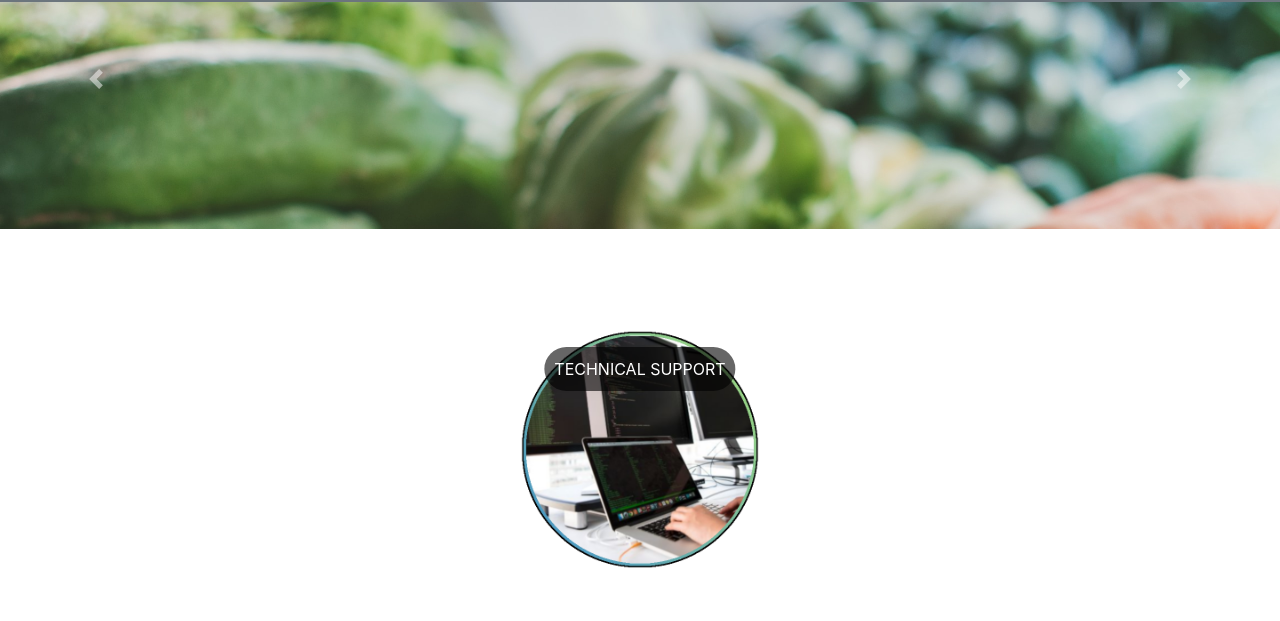
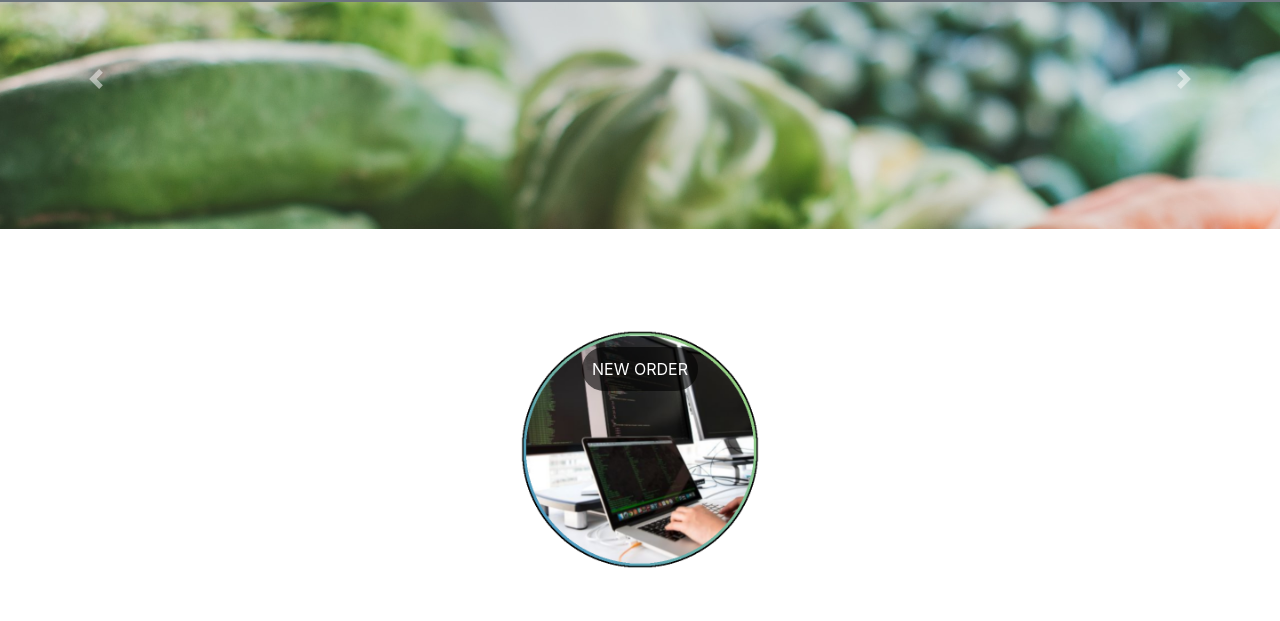
Before and after one commit to TheHezze/acme, a website with bundled scripts: page index.html in a window 1280 px wide. Shown: the part 121-742 px from the top of the page. Built offline with nearby package versions, Linux system fonts and the light colour scheme; files whose address does not match are found by name.

Commit message:
Update index.html

```diff
--- a/index.html
+++ b/index.html
@@ -107,9 +107,9 @@
         </div> -->
         <div class="col-md-12 col-lg-12">
           <a class="portfolio-item d-block mx-auto" href="#portfolio-modal-2">
-            <div class="centered text-uppercase">Technical Support</div>
+            <div class="centered text-uppercase">New Order</div>
             <div class="portfolio-item-caption d-flex position-absolute h-100 w-100">
-              <div class="centered text-uppercase">Technical Support</div>
+              <div class="centered text-uppercase">New Ordert</div>
               <div class="portfolio-item-caption-content my-auto w-100 text-center text-white">
                 <img src="img/axi1.png" width=15%></>
               </div>
@@ -189,7 +189,7 @@
   <!-- Contact Section -->
   <section id="contact">
     <div class="container">
-      <h2 class="text-center text-uppercase text-secondary mb-0">Live Pricing<br><br><img src="img/ax0.png" class="img-fluid" width=45px><br><br></h2>
+      <h2 class="text-center text-uppercase text-secondary mb-0">Live Market Prices<br><br><img src="img/ax0.png" class="img-fluid" width=45px><br><br></h2>
       <div class="row">
         <div class="col-lg-4 ml-auto">
           <p class="lead">Coming Soon.</p>
@@ -268,10 +268,10 @@
       <div class="container text-center">
         <div class="row">
           <div class="col-lg-8 mx-auto">
-            <h2 class="text-secondary text-uppercase mb-0">It Support</h2>
+            <h2 class="text-secondary text-uppercase mb-0">New Order</h2>
             <hr class="star-dark mb-5">
 <iframe src="https://gardenfresh.youcanbook.me/?noframe=true&skipHeaderFooter=true" id="ycbmiframegardenfresh" style="width:100%;height:1000px;border:0px;background-color:transparent;" frameborder="0" allowtransparency="true"></iframe><script>window.addEventListener && window.addEventListener("message", function(event){if (event.origin === "https://gardenfresh.youcanbook.me"){document.getElementById("ycbmiframegardenfresh").style.height = event.data + "px";}}, false);</script>
-            <p class="mb-5">The cost of diagnosis will be credited towards the final repair cost</p>
+            <p class="mb-5">You will recieve an e-mail confirmation once you submit this order.</p>
             <a class="btn btn-primary btn-lg rounded-pill portfolio-modal-dismiss" href="#">
               <i class="fa fa-close"></i>
               Close</a>
```
